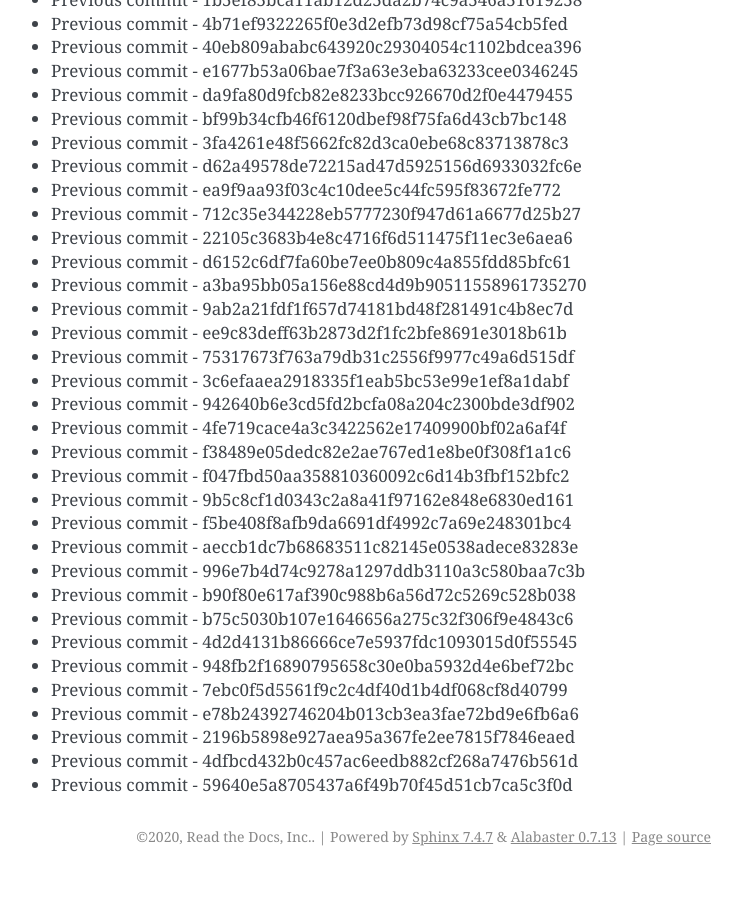
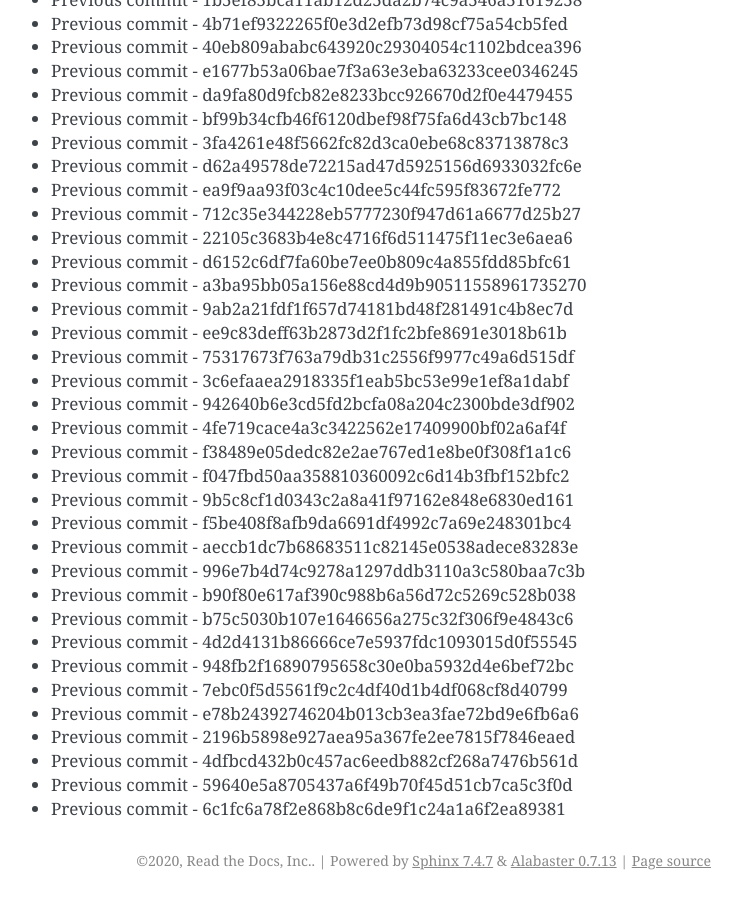
Before and after one commit to readthedocs/rtd-git-stresstest, a Sphinx documentation site: the page built from docs/updates.rst, in a window 1280 px wide and 900 px high, scrolled down 102316 px. Shown: the whole window, without its empty margins (399-1141 px from the left). Built offline with Sphinx 7.4.7, drawn with Linux system fonts in a browser that asks for light colours; before the commit the page ends 103192 px from its top, so only the background shows below that.

Commit message:
Generating commit from previous: 6c1fc6a78f2e868b8c6de9f1c24a1a6f2ea89381

```diff
--- a/docs/updates.rst
+++ b/docs/updates.rst
@@ -4331,3 +4331,4 @@ It can be tested for any performance characteristics.
 * Previous commit - 2196b5898e927aea95a367fe2ee7815f7846eaed
 * Previous commit - 4dfbcd432b0c457ac6eedb882cf268a7476b561d
 * Previous commit - 59640e5a8705437a6f49b70f45d51cb7ca5c3f0d
+* Previous commit - 6c1fc6a78f2e868b8c6de9f1c24a1a6f2ea89381
```
